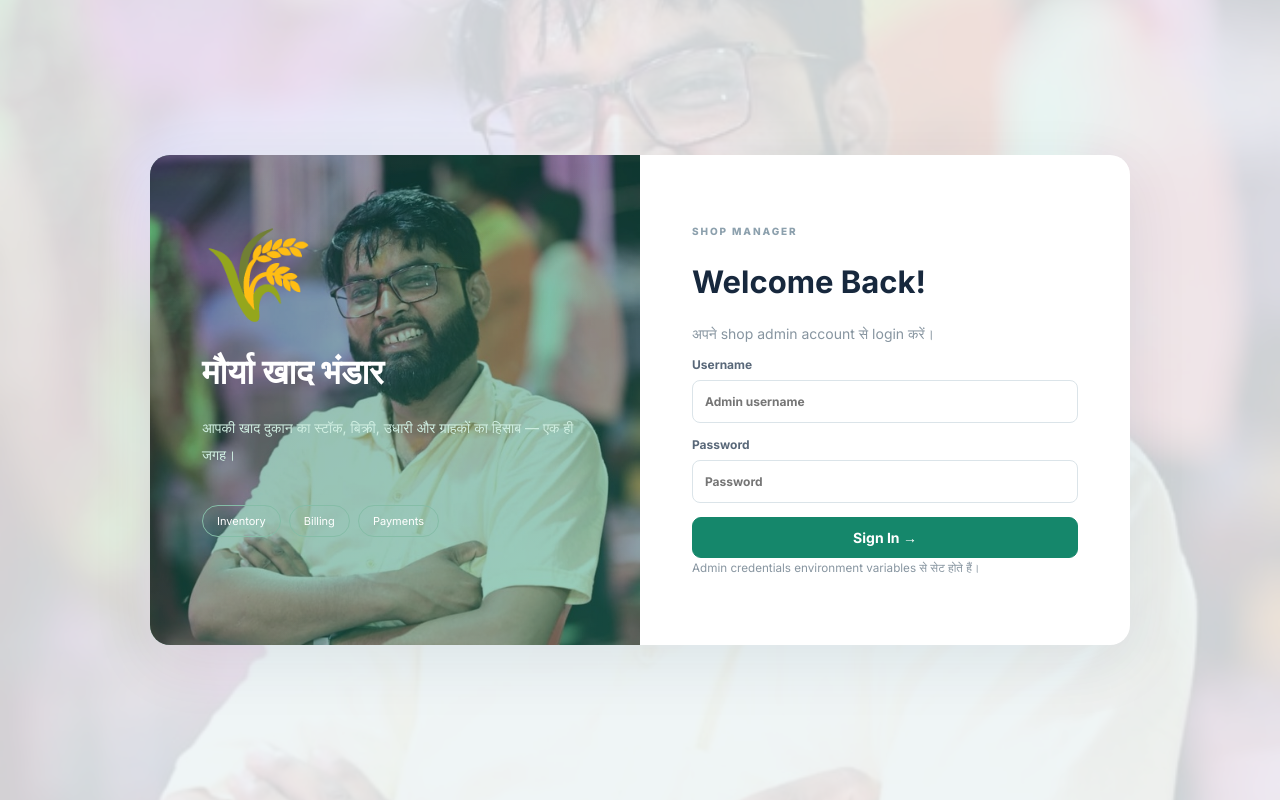
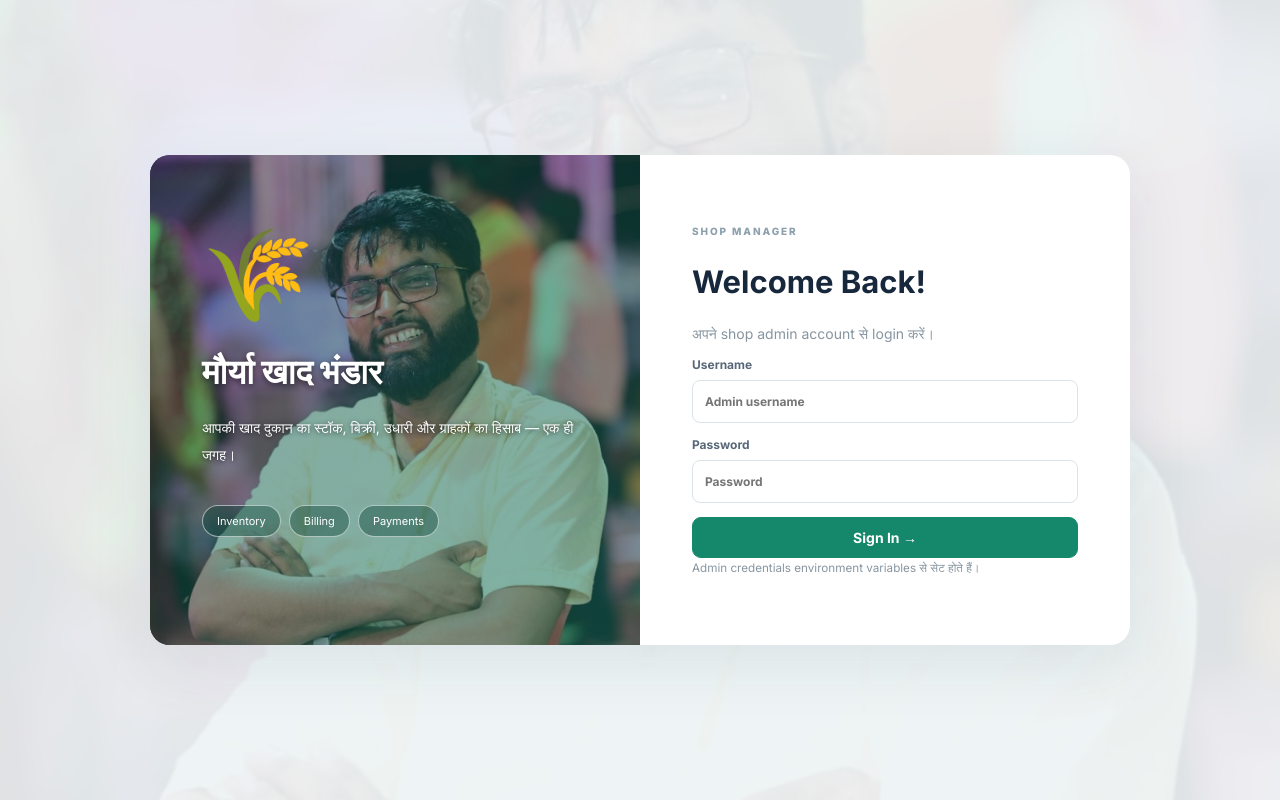
Before and after one commit to skmaury7216/FertilizerShop, a Spring Boot app: page /login in a window 1280 px wide. Run offline with Spring Boot 4, Linux system fonts and the light colour scheme; some of the project's set-up classes (security, data sources, template engines, error pages and the like) are left out, and stand-ins take their place.

Commit message:
Improve owner photo watermark readability

```diff
--- a/src/main/resources/static/css/main.css
+++ b/src/main/resources/static/css/main.css
@@ -229,3 +229,96 @@
         opacity: 0.45;
     }
 }
+
+/* ==========================================
+   MAURYA KHAD BHANDAR
+   FINAL BALANCED OWNER PHOTO WATERMARK
+   ========================================== */
+
+/* Left green login panel */
+.login-art {
+    position: relative;
+    isolation: isolate;
+    overflow: hidden;
+    background: linear-gradient(
+        145deg,
+        #145c48,
+        #209773
+    );
+    color: #ffffff;
+}
+
+/* Owner photo with balanced green overlay */
+.login-art::before {
+    content: "" !important;
+    position: absolute !important;
+    inset: 0 !important;
+
+    background-image:
+        linear-gradient(
+            145deg,
+            rgba(10, 70, 54, 0.48),
+            rgba(16, 115, 88, 0.54)
+        ),
+        url('/images/owner-photo.jpg') !important;
+
+    background-size: cover !important;
+    background-position: center center !important;
+    background-repeat: no-repeat !important;
+
+    opacity: 1 !important;
+    filter: none !important;
+
+    z-index: 0 !important;
+    pointer-events: none;
+}
+
+/* Disable previous additional overlay */
+.login-art::after {
+    content: none !important;
+    display: none !important;
+}
+
+/* Keep logo, title and text above watermark */
+.login-art > * {
+    position: relative !important;
+    z-index: 1 !important;
+}
+
+/* Improve shop name readability */
+.login-art h1 {
+    color: #ffffff;
+    font-weight: 800;
+    text-shadow: 0 2px 6px rgba(0,0,0,0.55);
+}
+
+/* Improve description readability */
+.login-art p {
+    color: #ffffff;
+    line-height: 1.9;
+    text-shadow: 0 1px 5px rgba(0,0,0,0.65);
+}
+
+/* Keep badges readable */
+.login-tags span {
+    color: #ffffff;
+    background: rgba(0, 60, 45, 0.38);
+    border: 1px solid rgba(255,255,255,0.55);
+}
+
+/* Softer photo outside the login card */
+.login-body::before {
+    opacity: 0.07 !important;
+}
+
+/* Mobile responsive watermark */
+@media (max-width: 650px) {
+    .login-art::before {
+        background-position: center center !important;
+        background-size: cover !important;
+    }
+
+    .login-art h1 {
+        font-size: 29px;
+    }
+}
```
